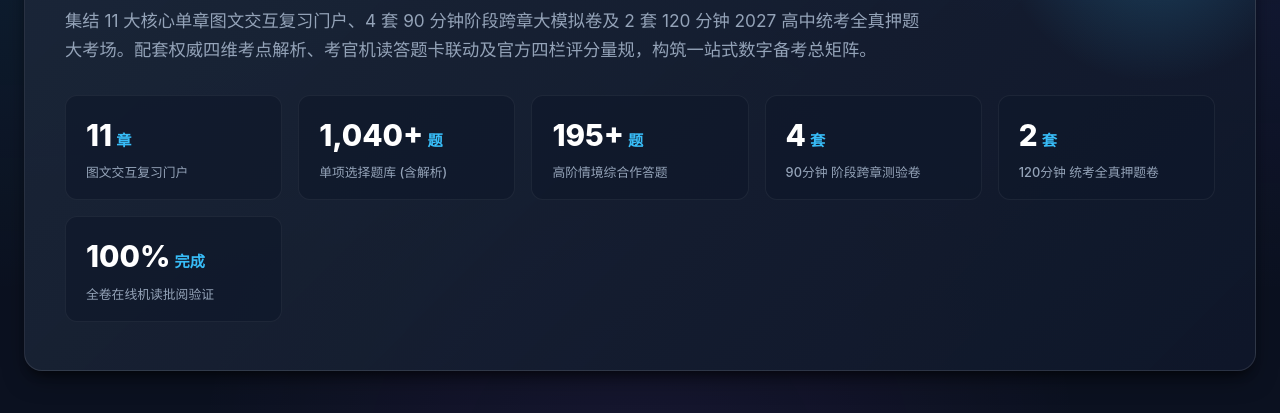
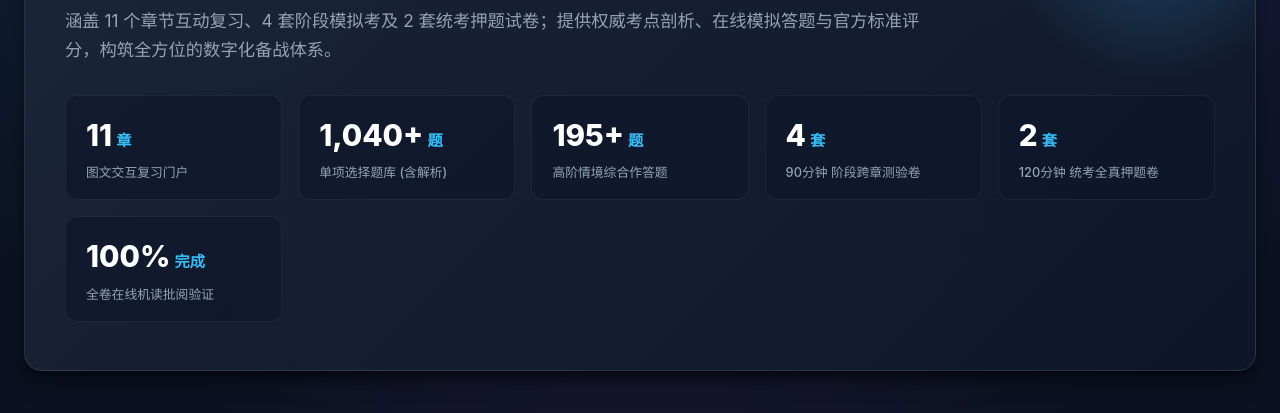
Before and after one commit to felixyu9722/2027-uec-ict-portal, a plain HTML site: page index.html in a window 1280 px wide. Shown: the part 271-684 px from the top of the page. Drawn offline with Linux system fonts and the light colour scheme.

Commit message:
优化首页文案：简化并通俗化横幅介绍标语

```diff
--- a/index.html
+++ b/index.html
@@ -603,7 +603,7 @@
             </div>
             <h1 class="hero-title">亚罗士打新民独立中学 · 高中资讯科技</h1>
             <p class="hero-subtitle">
-                集结 11 大核心单章图文交互复习门户、4 套 90 分钟阶段跨章大模拟卷及 2 套 120 分钟 2027 高中统考全真押题大考场。配套权威四维考点解析、考官机读答题卡联动及官方四栏评分量规，构筑一站式数字备考总矩阵。
+                涵盖 11 个章节互动复习、4 套阶段模拟考及 2 套统考押题试卷；提供权威考点剖析、在线模拟答题与官方标准评分，构筑全方位的数字化备战体系。
             </p>
 
             <!-- 统计数据仪表盘 -->
```
